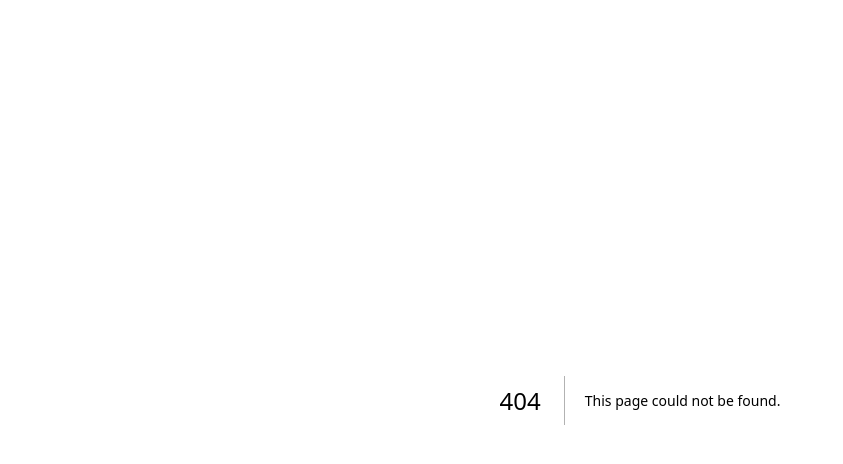
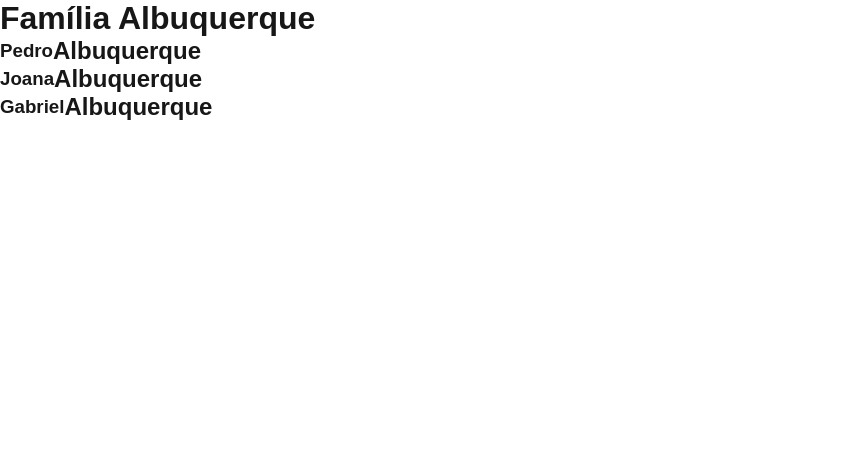
Before and after one commit to brunotoshiaki/nextjs, a Next.js app in the folder exercicios/: page /comunicacao/direta in a window 1280 px wide. Before the commit this address had no page. Shown: the top 464 px of the page, without its empty margins (0-843 px from the left). Built offline with nearby package versions, Linux system fonts and the light colour scheme.

Commit message:
Comunicação direta

```diff
--- /dev/null
+++ b/exercicios/components/direta/Filho.jsx
@@ -0,0 +1,8 @@
+export default function Filho(props) {
+    return (
+        <div style={{display: 'flex', alignItems: 'center'}}>
+            <h3>{props.nome}</h3>
+            <h2>{props.familia}</h2>
+        </div>
+    )
+}
--- /dev/null
+++ b/exercicios/components/direta/Pai.jsx
@@ -0,0 +1,12 @@
+import Filho from "./Filho";
+
+export default function Pai(props) {
+    return (
+        <div>
+            <h1>Família {props.familia}</h1>
+            <Filho nome="Pedro" familia={props.familia}/>
+            <Filho nome="Joana" familia={props.familia}/>
+            <Filho {...props} nome="Gabriel"/>
+        </div>
+    )
+}
--- /dev/null
+++ b/exercicios/pages/comunicacao/direta.jsx
@@ -0,0 +1,9 @@
+import Pai from "../../components/direta/Pai";
+
+export default function direita() {
+    return (
+        <div>
+           <Pai familia="Albuquerque" nome="Padrão" />
+        </div>
+    )
+}
```
